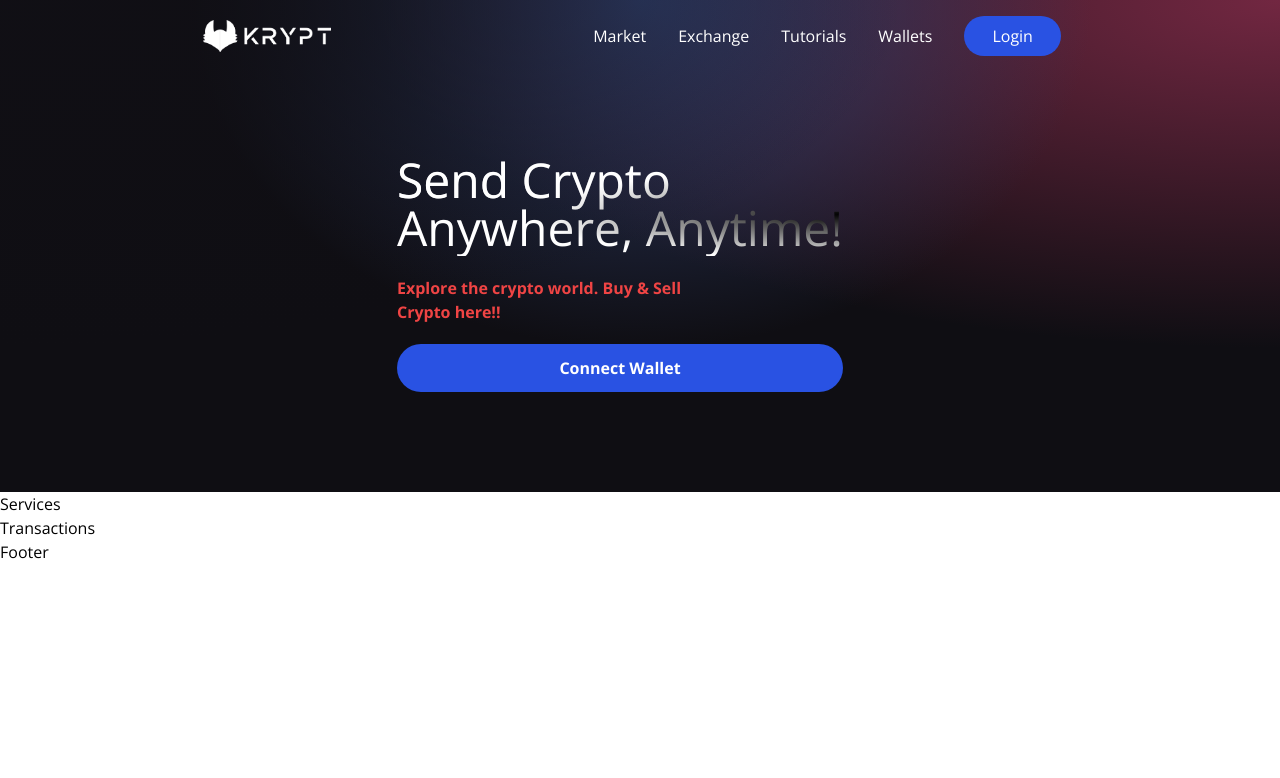
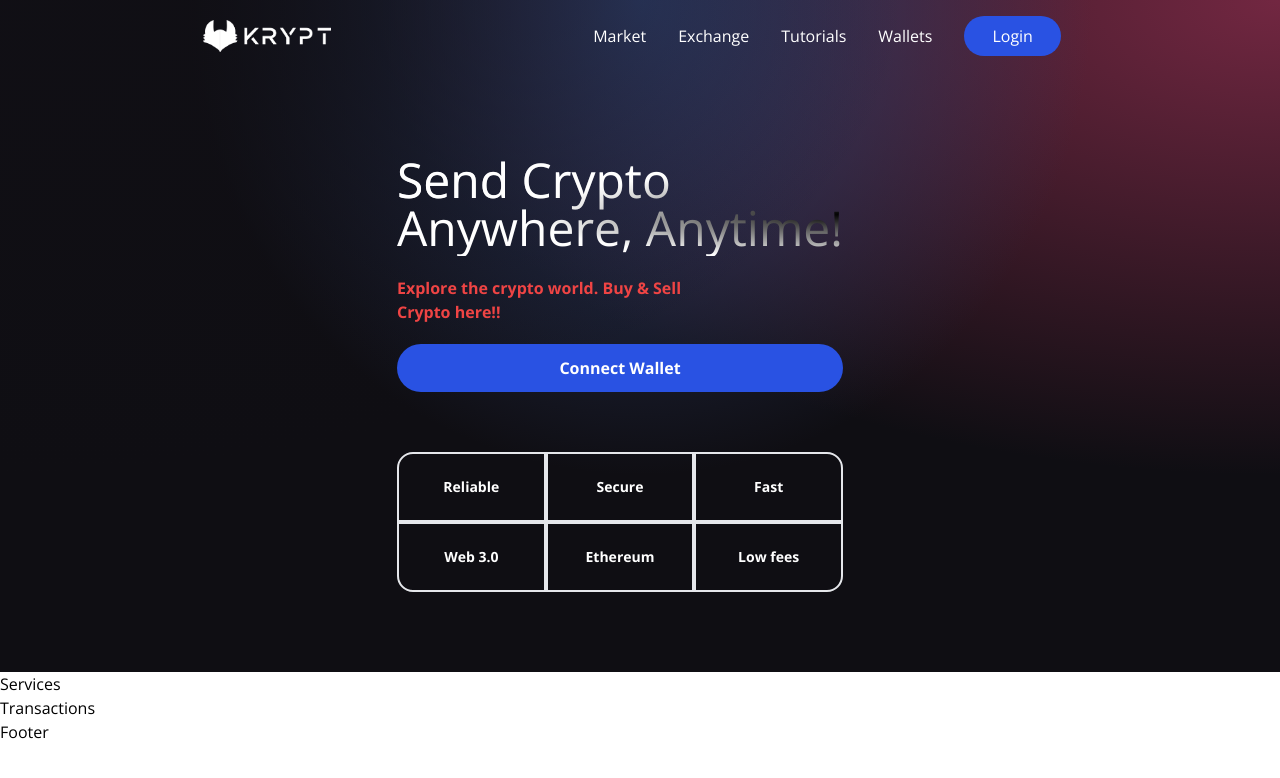
Before and after one commit to chandran-jr/Krypt, a React (Vite) app in the folder client/: page / in a window 1280 px wide. Shown: the top 778 px of the page. Built offline with nearby package versions, Linux system fonts and the light colour scheme.

Commit message:
Add files via upload

```diff
--- a/client/src/components/Welcome.jsx
+++ b/client/src/components/Welcome.jsx
@@ -3,6 +3,8 @@
 import {BsInfoCircle} from 'react-icons/bs';
 
 import {Loader} from './'
+
+const commonStyles = "min-h-[70px] sm:px-0 px-2 sm:min-w-[120px] flex justify-center items-center border-[2px] border-white-400 text-sm font-bold text-white";
 
 const Welcome = () => {
     const connectWallet = () => {
@@ -18,6 +20,26 @@
                     <button type="button" className="flex flex-row justify-center items-center my-5 bg-[#2952e3] p-3 rounded-full cursor-pointer hover:bg-[#2546bd] text-white font-bold" onClick={connectWallet}>
                         Connect Wallet
                     </button>
+                    <div className="grid sm:grid-cols-3 grid-cols-2 w-full mt-10">
+                        <div className={`rounded-tl-2xl ${commonStyles}`}>
+                            Reliable
+                        </div>
+                        <div className={commonStyles}>
+                            Secure
+                        </div>
+                        <div className={`rounded-tr-2xl ${commonStyles}`}>
+                            Fast
+                        </div>
+                        <div className={`rounded-bl-2xl ${commonStyles}`}>
+                            Web 3.0
+                        </div>
+                        <div className={`${commonStyles}`}>
+                            Ethereum
+                        </div>
+                        <div className={`rounded-br-2xl ${commonStyles}`}>
+                            Low fees
+                        </div>
+                    </div>
                 </div>
             </div>
         </div>
```
